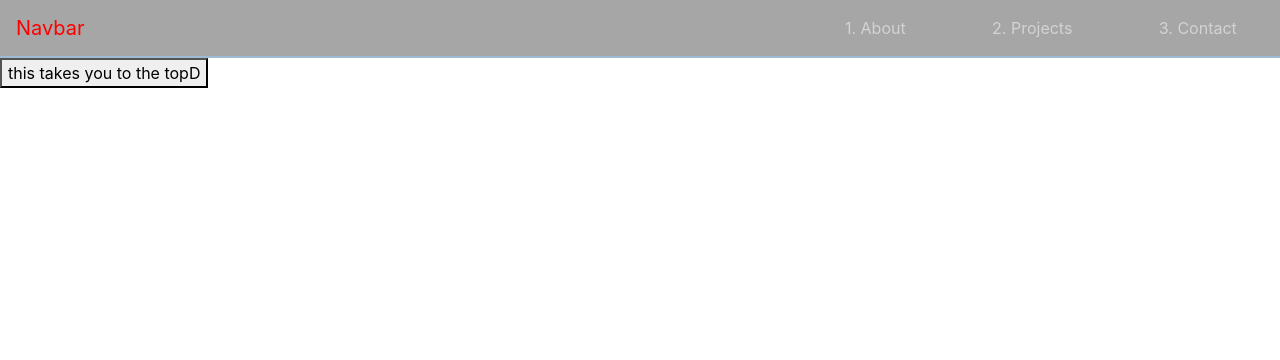
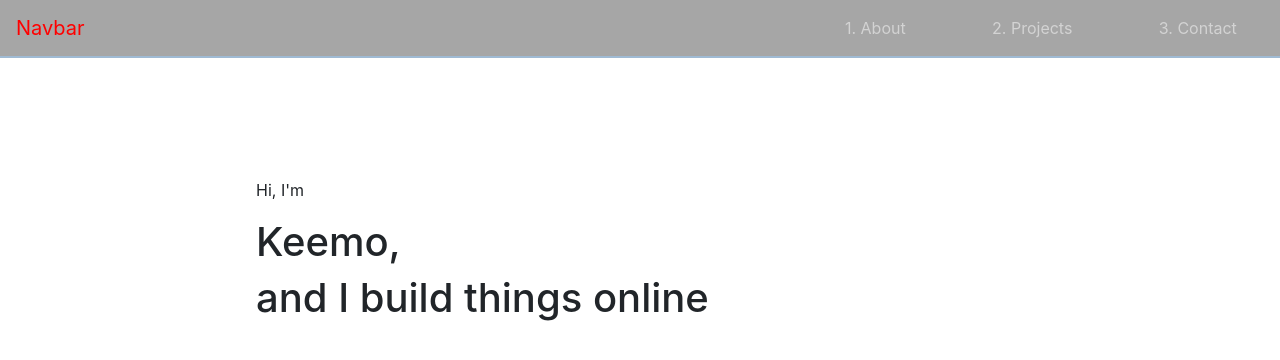
Before and after one commit to atomicjuice/portfolio-website-mk1, a React (Create React App) app: page / in a window 1280 px wide. Shown: the top 360 px of the page. Built offline with nearby package versions, Linux system fonts and the light colour scheme.

Commit message:
building out the about section

```diff
--- a/src/Components/Sections/aboutme.js
+++ b/src/Components/Sections/aboutme.js
@@ -1,13 +1,25 @@
 import React from 'react'
+import '../../myCSS/aboutme.css';
 
-class AboutMe extends React.Component{
-    render(){
-        return(<div>
-            <button href='#top' >
-                this takes you to the topD
-            </button>
-        </div>)
+class AboutMe extends React.Component {
+    render() {
+        return (
+            <div id='aboutMeContainer'>
+                <p>
+                    Hi, I'm
+                </p>
+                <h1>
+                    Keemo,
+                </h1>
+                <h1>
+                    and I build things online
+                </h1>
+                <p>
+
+                </p>
+            </div>
+        )
     }
 }
 
-export default AboutMe ;
+export default AboutMe;
--- /dev/null
+++ b/src/myCSS/aboutme.css
@@ -0,0 +1,6 @@
+#aboutMeContainer{
+    margin-top: 15vh;
+    margin-left: 20vw;
+    /* display:grid;
+    place-items: center; */
+}
```
